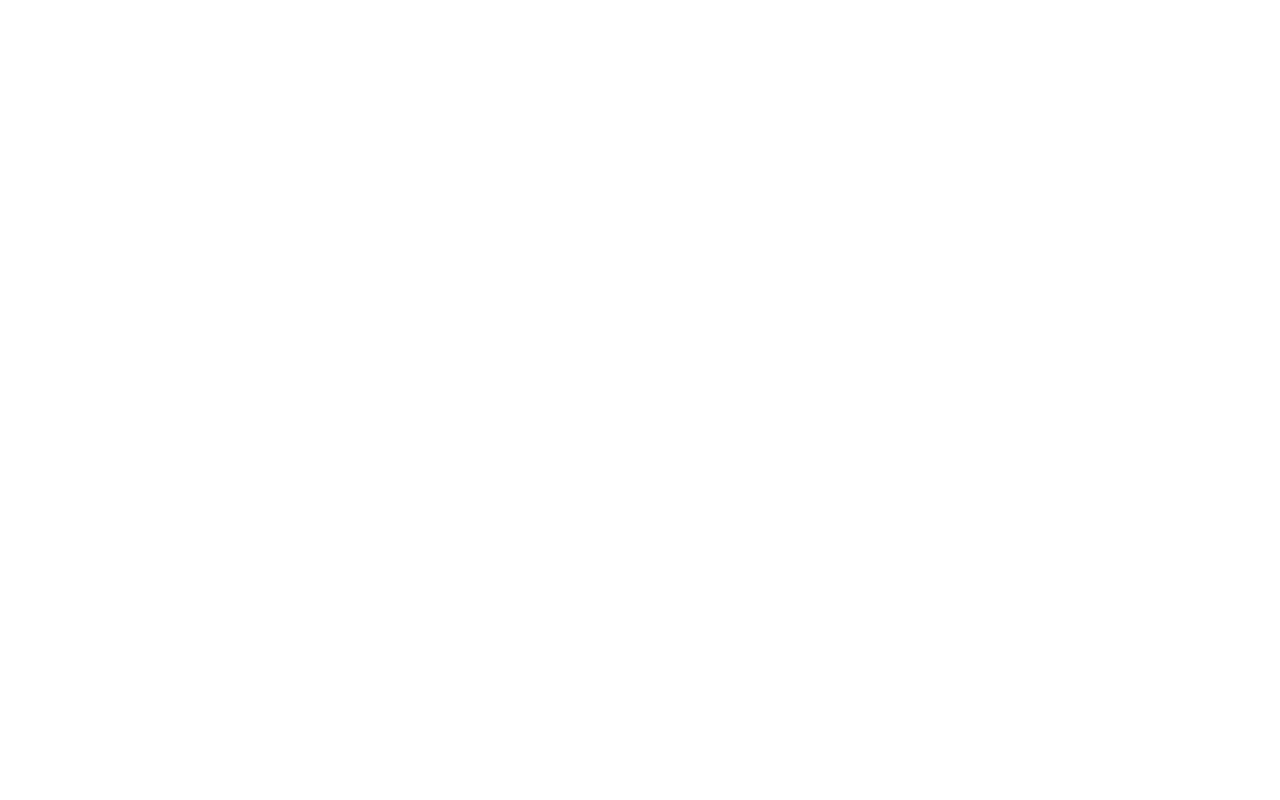
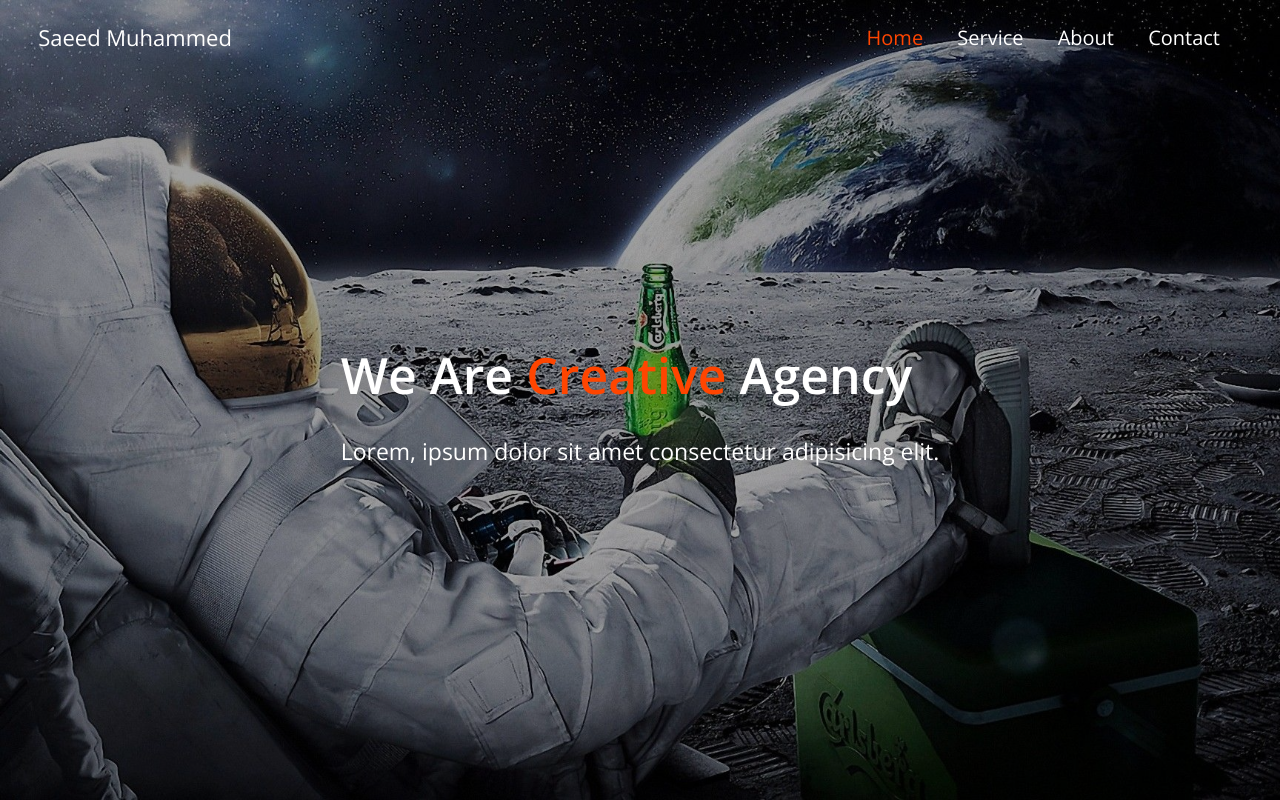
Before and after one commit to saeedmuhammed/Practical-design, a plain HTML site: page index.html in a window 1280 px wide. Drawn offline with nearby package versions, Linux system fonts and the light colour scheme.

Commit message:
Finish landing page with random photos

```diff
--- a/css/style.css
+++ b/css/style.css
@@ -1,3 +1,87 @@
-body{
+:root {
+    --main-color: orangered;
+}
+
+body {
     font-family: 'Open Sans', sans-serif;
 }
+
+/* Start landing page */
+.land-page {
+    min-height: 100vh;
+    background-image: url(../images/01.jpg);
+    background-size: cover;
+    position: relative;
+    color: white;
+}
+
+.land-page .overlay {
+    position: absolute;
+    width: 100%;
+    height: 100%;
+    top: 0;
+    left: 0;
+    background-color: #0000005e;
+    z-index: 1;
+}
+
+.land-page .header {
+    position: relative;
+    display: flex;
+    padding: 10px;
+    justify-content: space-between;
+    z-index: 2;
+}
+
+.land-page .header .logo {
+    width: 250px;
+    font-size: 22px;
+    display: flex;
+    justify-content: center;
+    align-items: center;
+}
+
+.land-page .header .links {
+    list-style: none;
+    margin-right: 50px;
+
+}
+
+.land-page .header .links li {
+    display: inline-block;
+    margin-left: 30px;
+    font-size: 20px;
+
+}
+
+.land-page .header .links li a {
+    text-decoration: none;
+    color: white;
+}
+
+.land-page .header .links li a:hover,
+.land-page .header .links li a.active {
+    color: var(--main-color);
+}
+
+.land-page .body {
+    position: absolute;
+    top: 50%;
+    left: 50%;
+    transform: translate(-50%, -50%);
+    z-index: 2;
+}
+
+.land-page .body p {
+    font-size: 23px;
+}
+
+.land-page .body h1 {
+    font-size: 50px;
+}
+
+.land-page .body h1 span {
+    color: var(--main-color);
+}
+
+/* end landing page */
--- a/index.html
+++ b/index.html
@@ -1,26 +1,44 @@
 <!DOCTYPE html>
 <html lang="en">
+
 <head>
     <meta charset="UTF-8">
     <meta http-equiv="X-UA-Compatible" content="IE=edge">
     <meta name="viewport" content="width=device-width, initial-scale=1.0">
     <!-- import nromalize library -->
     <link rel="stylesheet" href="css/normalize.css">
-      <!-- improt font from google fonts  -->
+    <!-- improt font from google fonts  -->
     <link rel="preconnect" href="https://fonts.googleapis.com">
     <link rel="preconnect" href="https://fonts.gstatic.com" crossorigin>
-    <link rel="stylesheet" href="https://fonts.googleapis.com/css2?family=Open+Sans:wght@300;400;600&display=swap" >
+    <link rel="stylesheet" href="https://fonts.googleapis.com/css2?family=Open+Sans:wght@300;400;600&display=swap">
     <link rel="stylesheet" href="css/style.css">
     <title>Saeed's Design</title>
 </head>
+
 <body>
+    <div class="land-page">
+        <div class="overlay"></div>
+        <div class="header">
+            <div class="logo">Saeed Muhammed</div>
+            <ul class="links">
+                <li><a href="#" class="active">Home</a></li>
+                <li><a href="#">Service</a></li>
+                <li><a href="#">About</a></li>
+                <li><a href="#">Contact</a></li>
+            </ul>
+        </div>
+        <div class="body">
+            <h1> We Are <span>Creative</span> Agency</h1>
+            <p>Lorem, ipsum dolor sit amet consectetur adipisicing elit.</p>
+        </div>
+    </div>
 
 
 
 
 
 
+    <script src="script.js"></script>
+</body>
 
-<script src="script.js"></script>
-</body>
 </html>
--- a/script.js
+++ b/script.js
@@ -0,0 +1,10 @@
+// generate random images on landing page
+let landPage = document.querySelector(".land-page");
+let images = ["01.jpg", "02.jpg", "03.jpg", "04.jpg", "05.jpg"]
+setInterval(function () {
+
+    let Random = Math.floor(Math.random() * images.length);
+
+    landPage.style.backgroundImage = "url('../images/" + images[Random] + "')";
+
+}, 5000);
```
